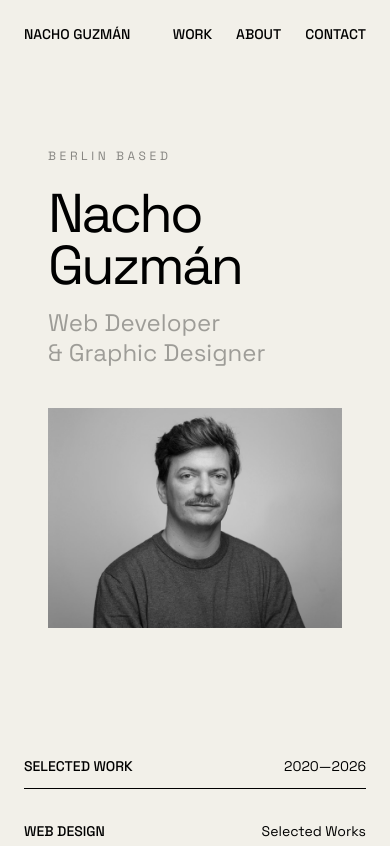
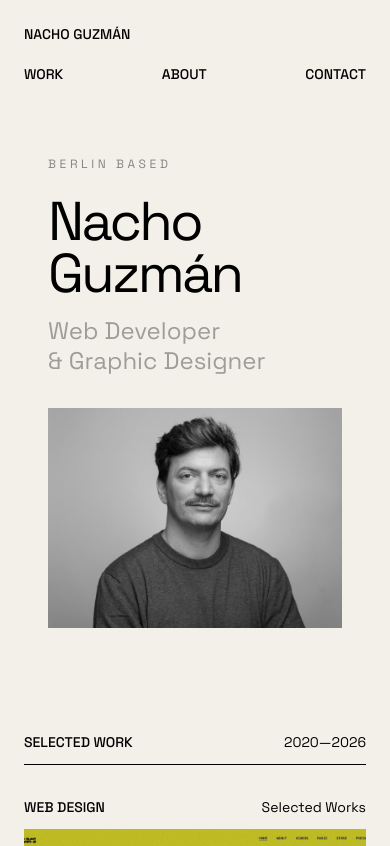
Before and after one commit to nachoguzman79/portfolio, a React app: page / in a window 390 px wide. Shown: the top 846 px of the page. Built offline with nearby package versions, Linux system fonts and the light colour scheme; the HTML template or start-up script is replaced by a standard one.

Commit message:
Improve mobile responsive layout

```diff
--- a/src/components/About.jsx
+++ b/src/components/About.jsx
@@ -1,8 +1,11 @@
+
 function About() {
   return (
-    <section id="about" className="py-24 md:py-32 border-t border-black">
-
-      <div className="grid grid-cols-1 md:grid-cols-2 gap-10">
+    <section
+      id="about"
+      className="py-12 md:py-32 border-t border-black"
+    >
+      <div className="grid grid-cols-1 md:grid-cols-2 gap-6 md:gap-10">
 
         <div>
           <p className="text-sm font-medium uppercase">
@@ -12,12 +15,14 @@ function About() {
 
         <div>
           <p className="text-2xl md:text-4xl leading-tight">
-  I'm a web developer and graphic designer based in Berlin. I work across digital and print, combining design and code to create websites, visual identities, record artwork and projects that live somewhere between design and technology.
-</p>
+            I'm a web developer and graphic designer based in Berlin.
+            I work across digital and print, combining design and code
+            to create websites, visual identities, record artwork and
+            projects that live somewhere between design and technology.
+          </p>
         </div>
 
       </div>
-
     </section>
   )
 }
--- a/src/components/Contact.jsx
+++ b/src/components/Contact.jsx
@@ -1,10 +1,11 @@
+
 function Contact() {
   return (
     <section
       id="contact"
-      className="py-24 md:py-32 border-t border-black"
+      className="py-12 md:py-32 border-t border-black"
     >
-      <div className="grid grid-cols-1 md:grid-cols-2 gap-10">
+      <div className="grid grid-cols-1 md:grid-cols-2 gap-6 md:gap-10">
 
         <p className="text-sm font-medium uppercase">
           Contact
@@ -19,7 +20,7 @@ function Contact() {
 
           <a
             href="mailto:ignacioguzmanok@gmail.com"
-            className="inline-block mt-10 text-sm border-b border-black hover:opacity-50 transition-opacity"
+            className="inline-block mt-6 md:mt-10 text-sm border-b border-black hover:opacity-50 transition-opacity"
           >
             ignacioguzmanok@gmail.com
           </a>
--- a/src/components/Header.jsx
+++ b/src/components/Header.jsx
@@ -1,15 +1,33 @@
 function Header() {
   return (
-    <header className="flex justify-between items-start py-6">
+    <header className="
+      flex flex-col
+      md:flex-row
+      md:justify-between
+      md:items-start
+      gap-5 md:gap-0
+      py-6
+    ">
+
+      {/* NAME */}
       <p className="text-sm font-medium">
         NACHO GUZMÁN
       </p>
 
-      <nav className="flex gap-6 text-sm font-medium">
+      {/* NAVIGATION */}
+      <nav className="
+        flex
+        justify-between
+        md:justify-start
+        md:gap-6
+        text-sm
+        font-medium
+      ">
         <a href="#work">WORK</a>
         <a href="#about">ABOUT</a>
         <a href="#contact">CONTACT</a>
       </nav>
+
     </header>
   )
 }
--- a/src/components/Hero.jsx
+++ b/src/components/Hero.jsx
@@ -1,10 +1,11 @@
+
 import nachoPic from '../assets/NachoPic.jpg'
 
 function Hero() {
   return (
+    <section className="px-6 md:px-10 pt-12 pb-10 md:pt-20 md:pb-16 md:min-h-screen md:flex md:items-center">
 
-<section className="px-6 md:px-10 pt-20 pb-16 md:min-h-screen md:flex md:items-center">
-      <div className="w-full max-w-[1450px] mx-auto grid grid-cols-1 md:grid-cols-2 items-center gap-10 md:gap-16">
+      <div className="w-full max-w-[1450px] mx-auto grid grid-cols-1 md:grid-cols-2 items-center gap-8 md:gap-16">
 
         {/* TEXT */}
         <div className="md:pl-10">
@@ -44,7 +45,7 @@ function Hero() {
         </div>
 
         {/* PHOTO */}
-        <div className="flex justify-start md:justify-start">
+        <div className="flex justify-start">
 
           <img
             src={nachoPic}
```
